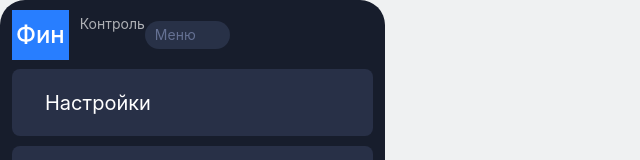
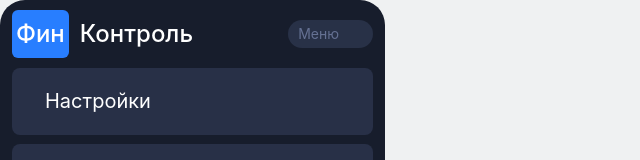
Before and after one commit to Mher19971997/TestApp, a React (Create React App) app: page / in a window 1280 px wide. Shown: the top 160 px of the page, without its empty margins (0-640 px from the left). Built offline with nearby package versions, Linux system fonts and the light colour scheme; some icons are missing.

Commit message:
changed folders name

```diff
--- a/src/App.tsx
+++ b/src/App.tsx
@@ -1,6 +1,6 @@
 import React from 'react';
 import './App.css';
-import Home from './screens';
+import Home from './pages/Home';
 
 function App() {
   return (
--- a/src/components/Menu/Menu.tsx
+++ b/src/pages/Home/components/Menu/Menu.tsx
@@ -2,7 +2,7 @@ import React, { useState } from 'react'
 import styles from './menu.module.css';
 import { Button, Menu } from 'antd';
 import { AppstoreOutlined, SettingFilled, CaretDownOutlined, DownOutlined } from '@ant-design/icons';
-import { Images } from '../../assets';
+import { Images } from '../../../../assets';
 
 
 const { SubMenu } = Menu;
--- a/src/components/Menu/menu.module.css
+++ b/src/pages/Home/components/Menu/menu.module.css
@@ -9,23 +9,33 @@
     width: 100%;
     display: flex;
     align-items: center;
+    justify-content: space-between;
     padding-inline: 12px;
 }
 
-.finControl {
+.menuHeader div {
     display: flex;
-    gap: 11px;
+    align-items: center;
 }
 
-.fin {
-    padding: 1px 4px;
-    background-color: #287EFF;
+.finControl {
+    gap: 11px;
+    display: flex;
 }
 
-.fin p {
+
+.finControl p {
+    font-size: 24px;
     color: #FFFFFF;
-    font-size: 24px;
     font-weight: 500;
+    line-height: 0 !important;
+    pad: 0;
+    text-transform: uppercase;
+}
+
+.finControl p:nth-child(1) {
+    text-transform: capitalize;
+
 }
 
 .menuTitleBox {
@@ -45,6 +55,12 @@
     color: #657193;
 }
 
+.fin {
+    padding: 0 4px;
+    border-radius: 6px;
+    background-color: #287EFF;
+}
+
 .subMenu {
     background-color: #283047;
     padding-inline-end: 0 !important;
--- a/src/screens/index.tsx
+++ b/src/pages/Home/index.tsx
@@ -1,6 +1,6 @@
-import { CSVDownloadBtn } from "../components/ CSVDownloadBtn";
-import { MenuComponent } from "../components/Menu/Menu";
-import data from './../DATA.json'
+import { CSVDownloadBtn } from "./components/ CSVDownloadBtn";
+import { MenuComponent } from "./components/Menu/Menu";
+import data from '../../DATA.json'
 const Home = () => {
     return (
         <>
```
Also changed, not shown: src/pages/Home/components/ CSVDownloadBtn/index.module.css (added), src/pages/Home/components/ CSVDownloadBtn/index.tsx (renamed from src/components/ CSVDownloadBtn/index.tsx).
